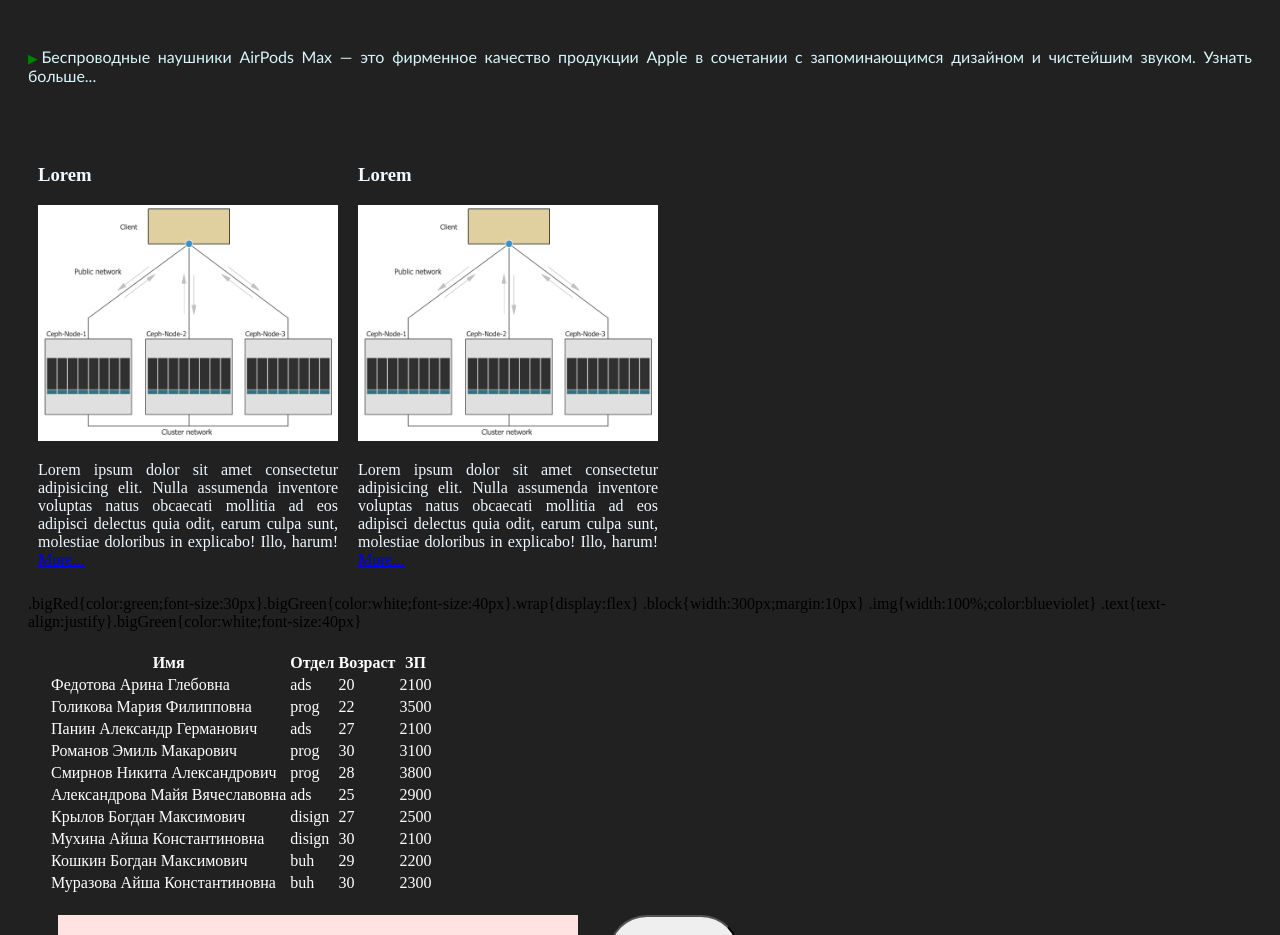
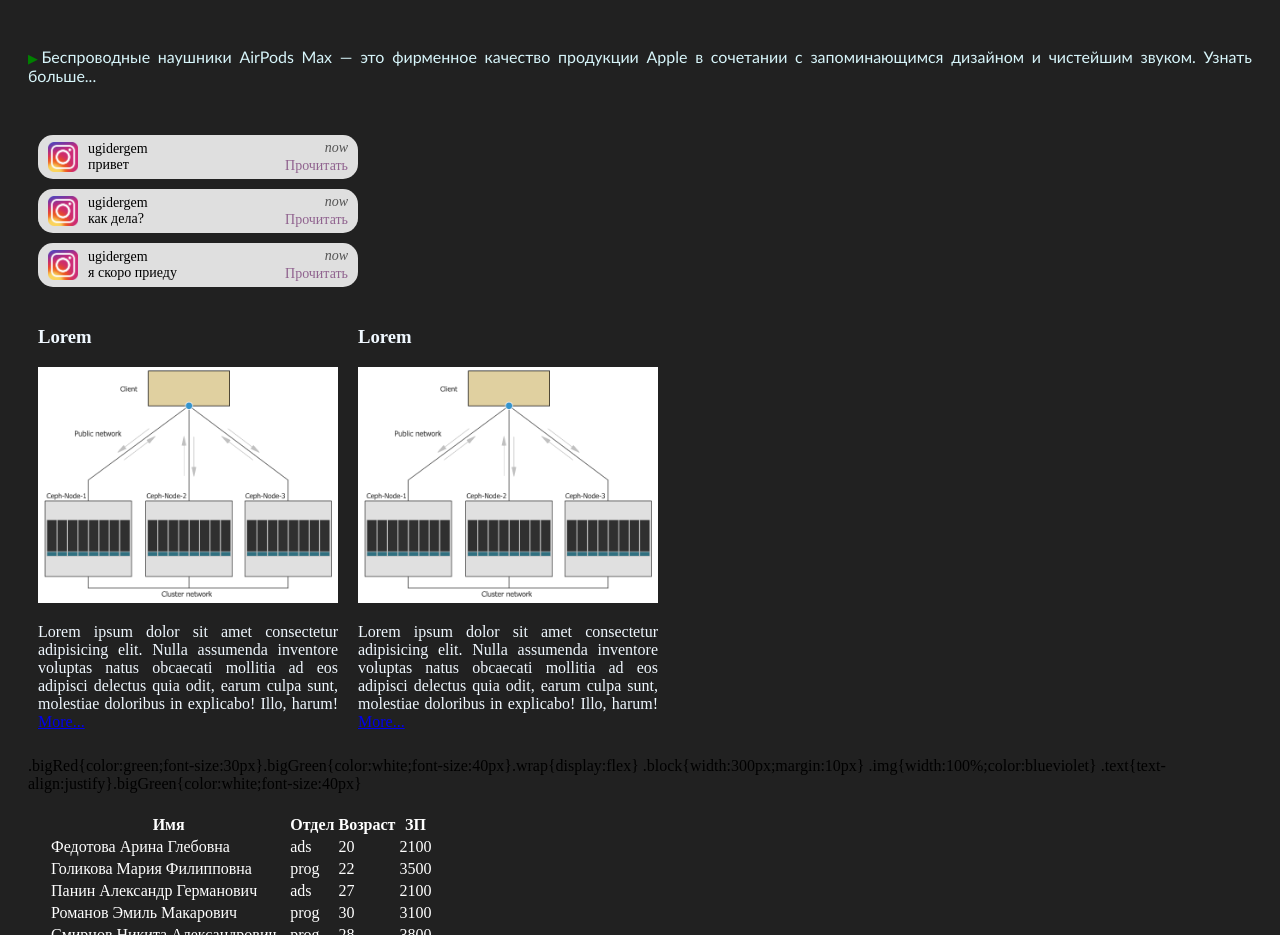
Before and after one commit to razumcevvaa/vite-project, a website built with Vite: page index.html in a window 1280 px wide. Shown: the part 1303-2238 px from the top of the page. Built offline with nearby package versions, Linux system fonts and the light colour scheme.

Commit message:
meessasgege

```diff
--- a/index.html
+++ b/index.html
@@ -81,13 +81,52 @@
         </div>
       </div>
     </div>
-<div class="menu">
-  <span id="but-for-mune">Беспроводные наушники AirPods Max — это фирменное качество продукции Apple в сочетании с запоминающимся дизайном и чистейшим звуком. Узнать больше...</span>
-  <p id="block">
-    Эргономичность всех элементов AirPods Max обеспечивает плотную и в то же время комфортную посадку наушников, что гарантирует высочайшее качество звука. Оголовье из специальной дышащей сетчатой ткани равномерно распределяет вес наушников, уменьшая давление на голову. Телескопические стальные дужки обеспечивают долговечность AirPods и точную регулировку положения для полного прилегания амбушюр. Чашки из анодированного алюминия можно поворачивать и регулировать отдельно друг от друга, подстраивая положение абсолютно под любую голову.Специально разработанные драйверы с двумя кольцевыми неодимовыми магнитами практически лишены гармонических искажений во всем слышимом диапазоне. В результате наушники выдают глубокий бас, точные средние частоты и чистые высокие на любой громкости. Высочайший уровень пассивной шумоизоляции, создаваемый оптимальным расположением амбушюр из акустически оптимизированного пеноматериала с эффектом памяти, и специальная система активной шумоизоляции из восьми микрофонов позволяют полностью избежать влияния внешней среды на качество звука.
-  </p>
-</div>
+    <div class="menu">
+      <span id="but-for-mune">Беспроводные наушники AirPods Max — это фирменное качество продукции Apple в сочетании с
+        запоминающимся дизайном и чистейшим звуком. Узнать больше...</span>
+      <p id="block">
+        Эргономичность всех элементов AirPods Max обеспечивает плотную и в то же время комфортную посадку наушников, что
+        гарантирует высочайшее качество звука. Оголовье из специальной дышащей сетчатой ткани равномерно распределяет
+        вес наушников, уменьшая давление на голову. Телескопические стальные дужки обеспечивают долговечность AirPods и
+        точную регулировку положения для полного прилегания амбушюр. Чашки из анодированного алюминия можно поворачивать
+        и регулировать отдельно друг от друга, подстраивая положение абсолютно под любую голову.Специально разработанные
+        драйверы с двумя кольцевыми неодимовыми магнитами практически лишены гармонических искажений во всем слышимом
+        диапазоне. В результате наушники выдают глубокий бас, точные средние частоты и чистые высокие на любой
+        громкости. Высочайший уровень пассивной шумоизоляции, создаваемый оптимальным расположением амбушюр из
+        акустически оптимизированного пеноматериала с эффектом памяти, и специальная система активной шумоизоляции из
+        восьми микрофонов позволяют полностью избежать влияния внешней среды на качество звука.
+      </p>
+    </div>
 
+    <div class="messages-iphone">
+      <div class="message">
+        <div class="inst"></div>
+        <div>
+          <div class="app">ugidergem</div>
+          <div class="text-mes">привет</div>
+        </div>
+        <div class="time">now</div>
+        <span class="read">Прочитать</span>
+      </div>
+      <div class="message">
+        <div class="inst"></div>
+        <div>
+          <div class="app">ugidergem</div>
+          <div class="text-mes">как дела?</div>
+        </div>
+        <div class="time">now</div>
+        <span class="read">Прочитать</span>
+      </div>
+      <div class="message">
+        <div class="inst"></div>
+        <div>
+          <div class="app">ugidergem</div>
+          <div class="text-mes">я скоро приеду</div>
+        </div>
+        <div class="time">now</div>
+        <span class="read">Прочитать</span>
+      </div>
+    </div>
 
     <div id="pm"></div>
     <div style="color: aliceblue;" id="he"></div>
--- a/src/main.ts
+++ b/src/main.ts
@@ -2776,13 +2776,21 @@
 
 // МЕНЮ ОТКРЫВАЕТСЯ И ЗАКРЫвается
 const openMenu = document.getElementById('but-for-mune') as HTMLSpanElement
-const textBlock = document.getElementById('block') as HTMLParagraphElement
 // openMenu.addEventListener('click', ()=>{
 //     textBlock.classList.add('open')
 // })
-openMenu.onclick  = (e)=> {
+openMenu.onclick = (e) => {
     const eTarget = e.target as HTMLElement
     const target = eTarget.closest('span')
     if (!target) return
     if (target.parentElement) target.parentElement.classList.toggle('open')
 }
+
+const allMessage = document.querySelector('.messages-iphone') as HTMLDivElement
+allMessage.addEventListener('click', (e) => {
+    const eTarget = e.target as HTMLElement
+    const target = eTarget.closest('.read')
+    if (!target) return
+    let mess = target.closest('.message')
+    mess?.remove()
+})
--- a/src/style.css
+++ b/src/style.css
@@ -306,13 +306,54 @@
   font-size: 80%;
   color: green;
 }
+
 .menu p {
   display: none;
 }
+
 .menu.open span::before {
   content: '▼ ';
 }
+
 .menu.open p {
   display: block;
-  transition: 1s all;
+  transition: 2s all;
 }
+
+.inst {
+  background-image: url(./inst.png);
+  width: 30px;
+  height: 30px;
+  background-size: cover;
+}
+
+.message {
+  display: flex;
+  gap: 10px;
+  margin: 10px;
+  background-color: rgb(223, 223, 223);
+  width: 300px;
+  border-radius: 15px;
+  padding: 6px 10px;
+  align-items: center;
+  position: relative;
+  font-family: 'Times New Roman', Times, serif;
+  font-size: 14px;
+}
+
+.time {
+  position: absolute;
+  right: 10px;
+  top: 5px;
+  color: rgb(86, 86, 86);
+  font-style: italic;
+  font-size: 14px;
+}
+.read {
+  position: absolute;
+  right: 10px;
+  bottom: 5px;
+  color: rgb(144, 99, 143);
+  font-size: 14px;
+  cursor: pointer;
+}
```
Also changed, not shown: src/inst.png (added).
